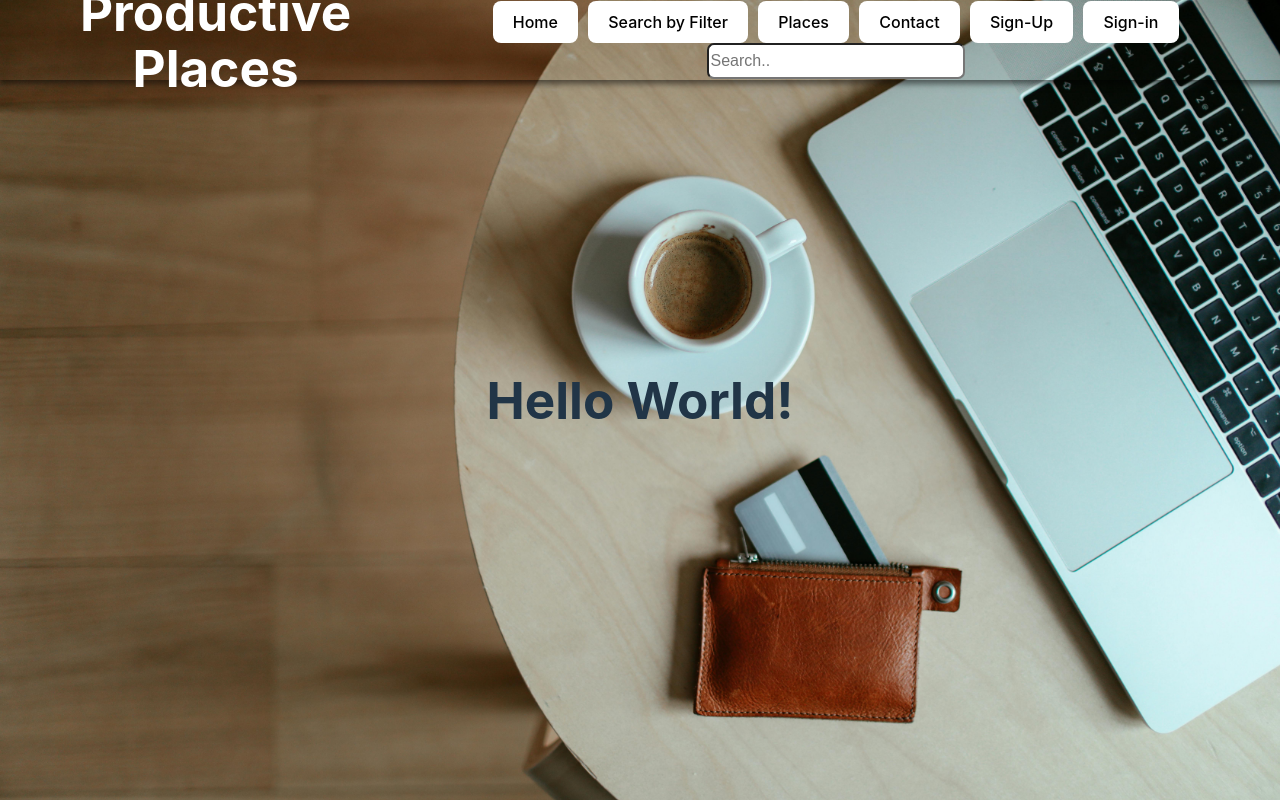
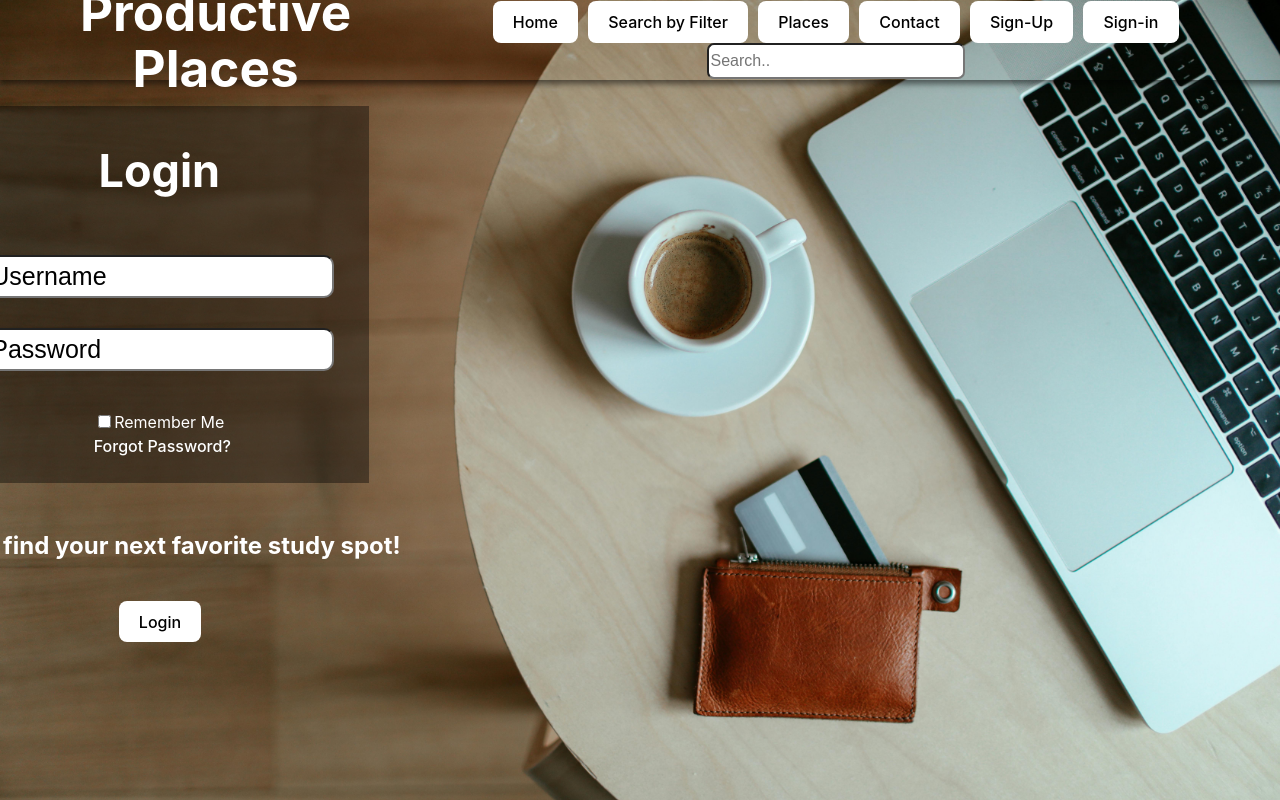
Before and after one commit to Christian-Mirt/S25-Gold, a React (Vite) app in the folder productive-places/: page /signin in a window 1280 px wide. Built offline with nearby package versions, Linux system fonts and the light colour scheme.

Commit message:
Finish Login styling (note: almost exact same styling as signup page)

```diff
--- a/productive-places/src/features/SignIn/SignIn.css
+++ b/productive-places/src/features/SignIn/SignIn.css
@@ -0,0 +1,70 @@
+#root {
+    max-width: 1280px;
+    margin: 0 auto;
+    padding: 2rem;
+    text-align: center;
+  }
+
+  .subtitle
+  {
+    color: white;
+    transform: translate(-470px, -5px);
+  }
+
+  .signBttn{
+    background-color: white;
+    color: black;
+    transform: translate(-480px, -20px);
+  }
+
+  .loginInfo{
+    width: 420px;
+    background-color:rgba(0,0,0,0.4);
+    transform: translate(-460px, -30px);
+  }
+
+  .loginHeader{
+    color: white;
+    font-size: 45px;
+    padding: 30px 40px;
+    transform: translateY(10px);
+  }
+
+  .user{
+    border-radius: 10px;
+    width: 80%;
+    font-size: 25px;
+    margin: 20px 0;
+    transform: translateY(-10px);
+    padding: 5px;
+  }
+
+  .user::placeholder, .pass::placeholder{
+    color: black;
+  }
+
+  .pass{
+    border-radius: 10px;
+    width: 80%;
+    font-size: 25px;
+    transform: translateY(-20px);
+    margin: 20px 0;
+    padding: 5px;
+  }
+
+  .forgot{
+    color: white;
+    position: relative;
+    top: -25px;
+    left: 3px;
+  }
+
+  .remember{
+    color: white;
+    position: relative;
+    top: -25px;
+  }
+
+  .card {
+    padding: 2em;
+  }
--- a/productive-places/src/features/SignIn/SignIn.jsx
+++ b/productive-places/src/features/SignIn/SignIn.jsx
@@ -5,9 +5,21 @@
   const navigate = useNavigate();
 
   return(
-    <div>
-      <h1>Hello World!</h1>
+    <>
+    <div className = "loginInfo">
+      <form action = "">
+        <h1 className = "loginHeader">Login</h1>
+        <input type = "text" placeholder='Username' required className = "user"></input><br/>
+        <input type = "password" placeholder='Password' required className = "pass"></input><br/><br />
+        <label className = "remember"><input id="rememberme" name="rememberme" value="remember" type="checkbox"/>Remember Me</label><br/>
+        <a href = "#" className = "forgot">Forgot Password?</a>
+      </form>
     </div>
+    <h2 className = "subtitle">Let's find your next favorite study spot!</h2>
+    <div className="card">
+      <button type = "submit" className = "signBttn">Login</button>
+    </div>
+  </>
   )
 }
 
```
